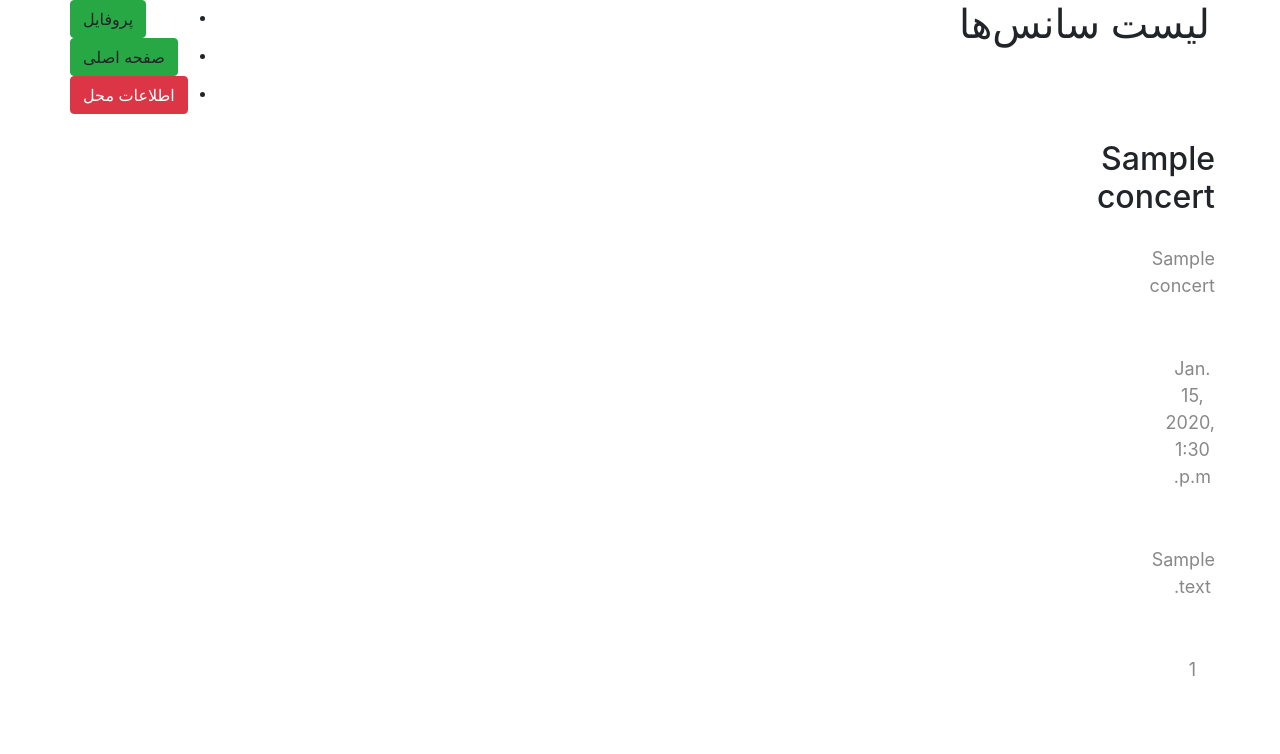
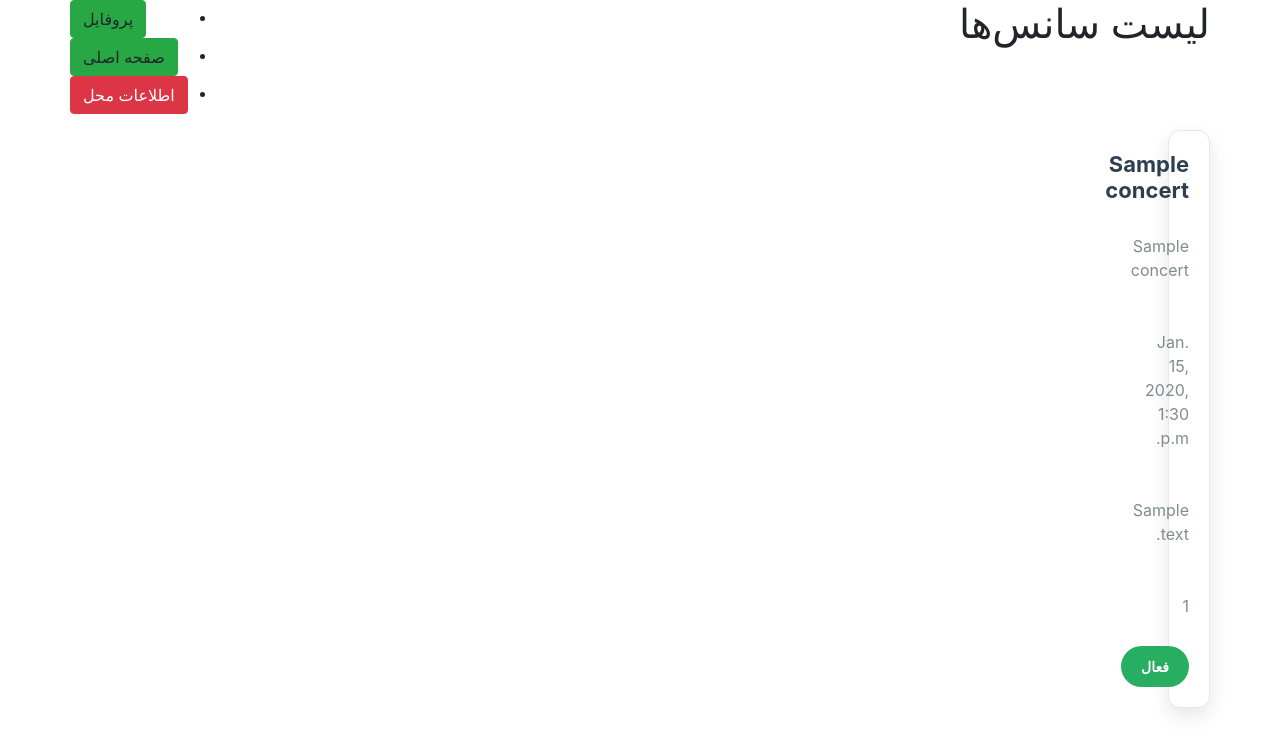
Before and after one commit to yazdancode/Concert-ticket-sales-system, a Django app: page /TicketSales/time/list/ in a window 1280 px wide. Shown: the top 754 px of the page. Run offline with Django 5.2, Linux system fonts and the light colour scheme; tables that the repository leaves empty hold one stand-in row (values such as "Sample post"); some libraries are stand-ins or nearby versions.

Commit message:
templates

```diff
--- a/TicketSales/templates/TicketSales/timelist.html
+++ b/TicketSales/templates/TicketSales/timelist.html
@@ -1,14 +1,68 @@
 {% extends 'TicketSales/base.html' %}
 {% load static %}
+
 {% block titlepage %}
     لیست سانس‌ها
 {% endblock %}
 
 {% block mainContent %}
+    <style>
+        .timeBox {
+            background-color: #ffffff;
+            padding: 20px;
+            border-radius: 12px;
+            box-shadow: 0 8px 20px rgba(0, 0, 0, 0.1);
+            text-align: center;
+            margin-bottom: 25px;
+            transition: all 0.3s ease;
+            border: 1px solid #e7e7e7;
+        }
+        .timeBox:hover {
+            transform: translateY(-10px);
+            box-shadow: 0 12px 25px rgba(0, 0, 0, 0.2);
+        }
+        .timeBox h2 {
+            font-size: 22px;
+            font-weight: 700;
+            color: #2c3e50;
+            margin-bottom: 10px;
+        }
+        .timeBox p {
+            font-size: 16px;
+            color: #7f8c8d;
+            margin: 8px 0;
+        }
+        .timeBox .btn {
+            font-size: 14px;
+            padding: 10px 20px;
+            border-radius: 30px;
+            background-color: #27ae60;
+            color: #ffffff;
+            font-weight: bold;
+            border: none;
+            transition: background-color 0.3s ease;
+        }
+        .timeBox .btn:hover {
+            background-color: #2ecc71;
+        }
+        .col-md-2 {
+            margin-bottom: 30px;
+        }
+        @media (max-width: 768px) {
+            .col-md-2 {
+                width: 100%;
+                margin-bottom: 20px;
+            }
+            .timeBox {
+                padding: 15px;
+            }
+        }
+    </style>
+
     {% if timelist %}
     <div class="row">
         {% for time in timelist %}
-            <div class="col-sm-6 col-md-4 col-lg-3">
+            <div class="col-md-2">
                 <a href="#">
                     <div class="timeBox">
                        <h2>{{ time.concert.name }}</h2>
@@ -16,6 +70,22 @@
                        <p>{{ time.concert.date }}</p>
                        <p>{{ time.location.address }}</p>
                        <p>{{ time.concert.length }}</p>
+                       <div class="btn
+                           {% if time.status == time.Start %}
+                               btn-success
+                           {% elif time.status == time.End %}
+                               btn-danger
+                           {% elif time.status == time.Sales %}
+                               btn-default
+                           {% elif time.status == time.active %}
+                               btn-primary
+                           {% elif time.status == time.cancelled %}
+                               btn-warning
+                           {% elif time.status == time.completed %}
+                               btn-info
+                           {% endif %}">
+                           {{ time.get_status_display }}
+                       </div>
                     </div>
                 </a>
             </div>
```
Also changed, not shown: TicketSales/migrations/0005_alter_timeslot_options_alter_timeslot_status.py (added), TicketSales/migrations/0006_alter_timeslot_status.py (added).
